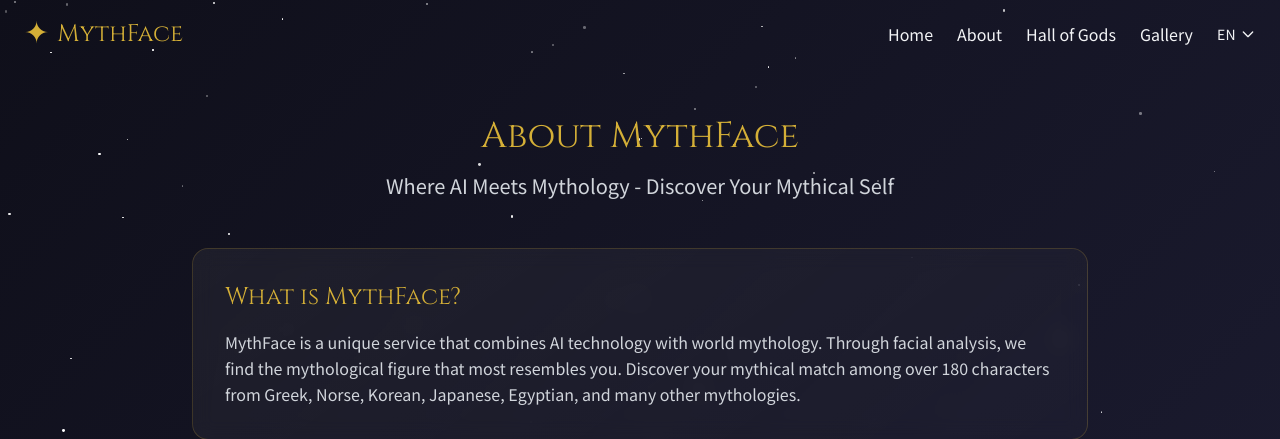
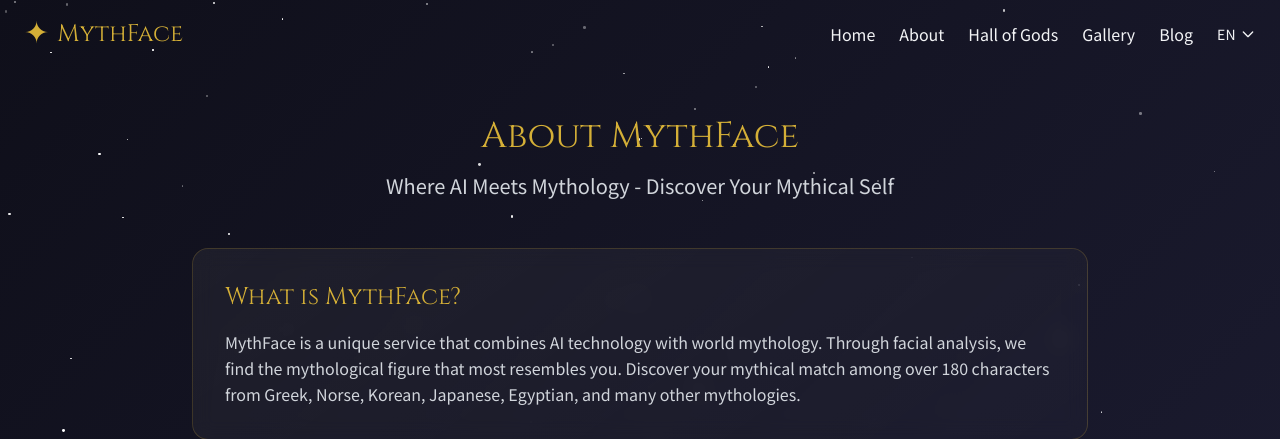
Before and after one commit to chad0920kim/mythical-essence, a FastAPI app: page /about in a window 1280 px wide. Shown: the top 439 px of the page. Run offline with FastAPI, Linux system fonts and the light colour scheme; some libraries are stand-ins or nearby versions.

Commit message:
Add Blog link to navigation
- Add blog.mythface.com link to desktop and mobile navigation
- Opens in new tab (target="_blank")

Co-Authored-By: Claude Opus 4.5 <noreply@anthropic.com>

```diff
--- a/app/templates/base.html
+++ b/app/templates/base.html
@@ -214,6 +214,7 @@
                 <a href="/about" class="hover:text-gold transition-colors">{{ t.nav_about }}</a>
                 <a href="/characters" class="hover:text-gold transition-colors">{{ t.nav_characters }}</a>
                 <a href="/gallery" class="hover:text-gold transition-colors">{{ t.nav_gallery }}</a>
+                <a href="https://blog.mythface.com" target="_blank" class="hover:text-gold transition-colors">{{ t.nav_blog }}</a>
 
                 <!-- Language Selector (Click-based) -->
                 <div class="relative" id="lang-dropdown">
@@ -243,6 +244,7 @@
                 <a href="/about" class="block py-3 text-gray-200 hover:text-gold transition-colors border-b border-white/10">{{ t.nav_about }}</a>
                 <a href="/characters" class="block py-3 text-gray-200 hover:text-gold transition-colors border-b border-white/10">{{ t.nav_characters }}</a>
                 <a href="/gallery" class="block py-3 text-gray-200 hover:text-gold transition-colors border-b border-white/10">{{ t.nav_gallery }}</a>
+                <a href="https://blog.mythface.com" target="_blank" class="block py-3 text-gray-200 hover:text-gold transition-colors border-b border-white/10">{{ t.nav_blog }}</a>
 
                 <!-- Mobile Language Selector -->
                 <div class="py-3">
```
